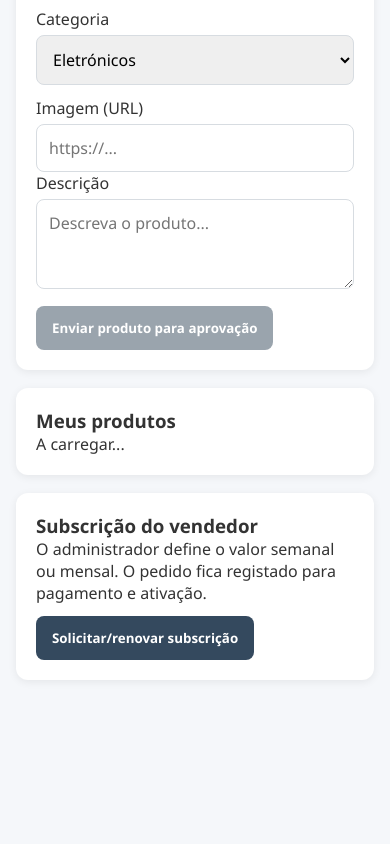
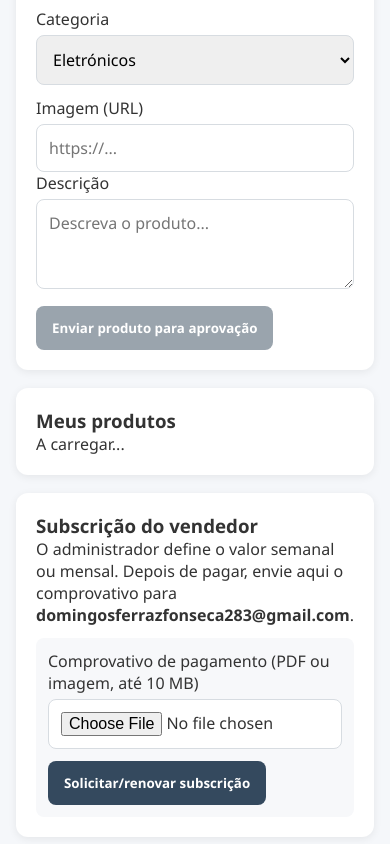
Before and after one commit to domingosferrazfonseca283-blip/Milomercios.github.ao, a plain HTML site: page vendedor.html in a window 390 px wide. Shown: the part 823-1667 px from the top of the page. Before the commit the page ends 1586 px from the top, so only its background shows below. Drawn offline with Linux system fonts and the light colour scheme; no server answers.

Commit message:
Adicionar envio de comprovativo de pagamento do vendedor

```diff
--- a/vendedor.html
+++ b/vendedor.html
@@ -6,7 +6,7 @@
   <title>Painel do Vendedor | Milomércios</title>
   <link rel="stylesheet" href="Style.css">
   <style>
-    body{background:#f5f7fa}.seller{max-width:1000px;margin:25px auto;padding:0 16px 40px}.card{background:#fff;border-radius:12px;padding:20px;margin-bottom:18px;box-shadow:0 2px 8px rgba(0,0,0,.07)}.grid{display:grid;grid-template-columns:repeat(3,1fr);gap:14px}.metric{padding:18px;border-radius:10px;background:#f0f7f3}.metric strong{display:block;font-size:1.5rem}.form-grid{display:grid;grid-template-columns:1fr 1fr;gap:12px}input,textarea,select{width:100%;box-sizing:border-box;padding:12px;border:1px solid #d7dce1;border-radius:8px;font:inherit;margin-top:5px}textarea{min-height:90px}.btn{border:0;border-radius:8px;padding:13px 16px;background:#27ae60;color:#fff;font-weight:700;cursor:pointer;margin-top:12px}.btn:disabled{background:#9aa4ad;cursor:not-allowed}.btn.secondary{background:#34495e}.products{display:grid;gap:10px}.product{display:flex;justify-content:space-between;align-items:center;gap:12px;border:1px solid #eee;padding:12px;border-radius:8px}.status{font-weight:700}.active{color:#27ae60}.pending{color:#d68910}.notice{padding:12px;border-radius:8px;background:#fff7df;color:#765b00;margin:10px 0}@media(max-width:700px){.grid,.form-grid{grid-template-columns:1fr}.product{align-items:flex-start;flex-direction:column}}
+    body{background:#f5f7fa}.seller{max-width:1000px;margin:25px auto;padding:0 16px 40px}.card{background:#fff;border-radius:12px;padding:20px;margin-bottom:18px;box-shadow:0 2px 8px rgba(0,0,0,.07)}.grid{display:grid;grid-template-columns:repeat(3,1fr);gap:14px}.metric{padding:18px;border-radius:10px;background:#f0f7f3}.metric strong{display:block;font-size:1.5rem}.form-grid{display:grid;grid-template-columns:1fr 1fr;gap:12px}input,textarea,select{width:100%;box-sizing:border-box;padding:12px;border:1px solid #d7dce1;border-radius:8px;font:inherit;margin-top:5px}textarea{min-height:90px}.btn{border:0;border-radius:8px;padding:13px 16px;background:#27ae60;color:#fff;font-weight:700;cursor:pointer;margin-top:12px}.btn:disabled{background:#9aa4ad;cursor:not-allowed}.btn.secondary{background:#34495e}.products{display:grid;gap:10px}.product{display:flex;justify-content:space-between;align-items:center;gap:12px;border:1px solid #eee;padding:12px;border-radius:8px}.status{font-weight:700}.active{color:#27ae60}.pending{color:#d68910}.notice{padding:12px;border-radius:8px;background:#fff7df;color:#765b00;margin:10px 0}.proof{margin-top:12px;padding:12px;background:#f7f8fa;border-radius:8px}.proof input{background:#fff}@media(max-width:700px){.grid,.form-grid{grid-template-columns:1fr}.product{align-items:flex-start;flex-direction:column}}
   </style>
 </head>
 <body>
@@ -16,7 +16,7 @@
   <div class="grid"><div class="metric"><small>Produtos</small><strong id="total-produtos">0</strong></div><div class="metric"><small>Vendas</small><strong id="total-vendas">0 Kz</strong></div><div class="metric"><small>Subscrição</small><strong id="plano">Mensal</strong></div></div>
   <div class="card"><h3>Adicionar produto</h3><div class="form-grid"><label>Nome<input id="p-nome" placeholder="Ex.: Smartphone Pro"></label><label>Preço (Kz)<input id="p-preco" type="number" min="0" placeholder="25000"></label><label>Categoria<select id="p-cat"><option value="eletronicos">Eletrónicos</option><option value="moda">Moda</option><option value="casa">Casa</option><option value="outros">Outros</option></select></label><label>Imagem (URL)<input id="p-img" placeholder="https://..."></label></div><label>Descrição<textarea id="p-desc" placeholder="Descreva o produto..."></textarea></label><button class="btn" id="btn-produto" disabled>Enviar produto para aprovação</button></div>
   <div class="card"><h3>Meus produtos</h3><div id="lista" class="products">A carregar...</div></div>
-  <div class="card"><h3>Subscrição do vendedor</h3><p>O administrador define o valor semanal ou mensal. O pedido fica registado para pagamento e ativação.</p><button class="btn secondary" id="btn-sub">Solicitar/renovar subscrição</button></div>
+  <div class="card"><h3>Subscrição do vendedor</h3><p>O administrador define o valor semanal ou mensal. Depois de pagar, envie aqui o comprovativo para <strong>domingosferrazfonseca283@gmail.com</strong>.</p><div class="proof"><label>Comprovativo de pagamento (PDF ou imagem, até 10 MB)<input id="comprovativo" type="file" accept="application/pdf,image/*"></label><button class="btn secondary" id="btn-sub">Solicitar/renovar subscrição</button></div></div>
 </main>
 <script type="module" src="vendedor.js"></script>
 </body>
```
